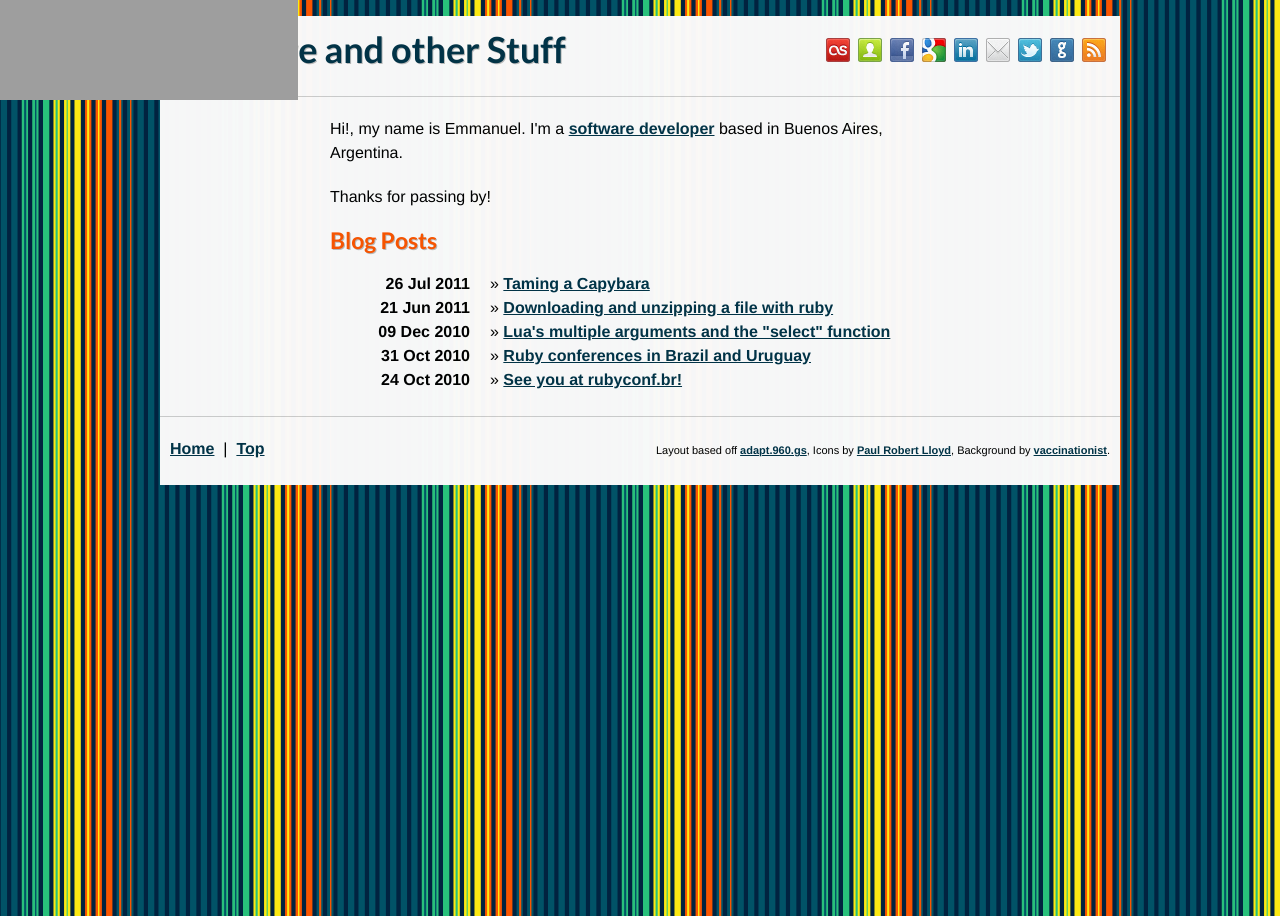
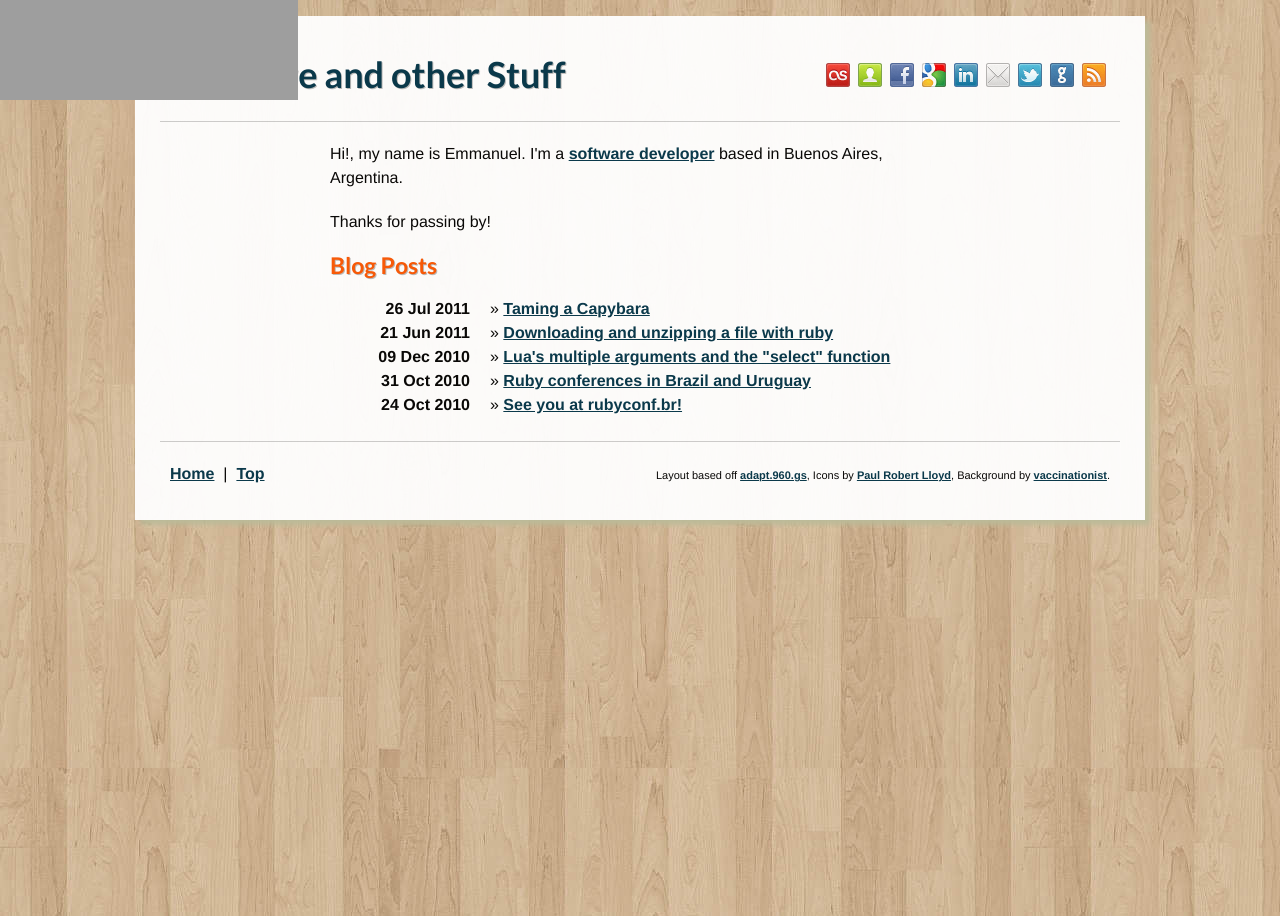
Before and after one commit to EmmanuelOga/emmanueloga.github.com, a Jekyll site: the page built from index.html, in a window 1280 px wide. Built offline with Jekyll 4.4.1, drawn with Linux system fonts in a browser that asks for light colours; Markdown is read by kramdown in place of the engine named in the settings; comment, search, counter and statistics services are not loaded; grey boxes are pictures that could not be loaded.

Commit message:
less strident background

```diff
--- a/css/master.css
+++ b/css/master.css
@@ -10,7 +10,7 @@
 */
 
 body {
-  background-image: url(/images/bg.png);
+  background-image: url(/images/wood.jpg);
   color: black;
   padding-top: 16px;
   font-size: 16px;
@@ -21,8 +21,13 @@ h1, h2, h3, h4, h5, h6 {
 }
 
 .container_12 {
-  background: #fafafa;
-  opacity: 0.985;
+  padding: 25px 25px 10px 25px;
+  opacity: 0.95;
+  background-color: #fff;
+
+   -moz-box-shadow: 5px 5px 5px #bb9;
+  -webkit-box-shadow: 5px 5px 5px #bb9;
+  box-shadow: 5px 5px 5px #bb9;
 }
 
 h2,
```
Also changed, not shown: images/wood.jpg (added).
